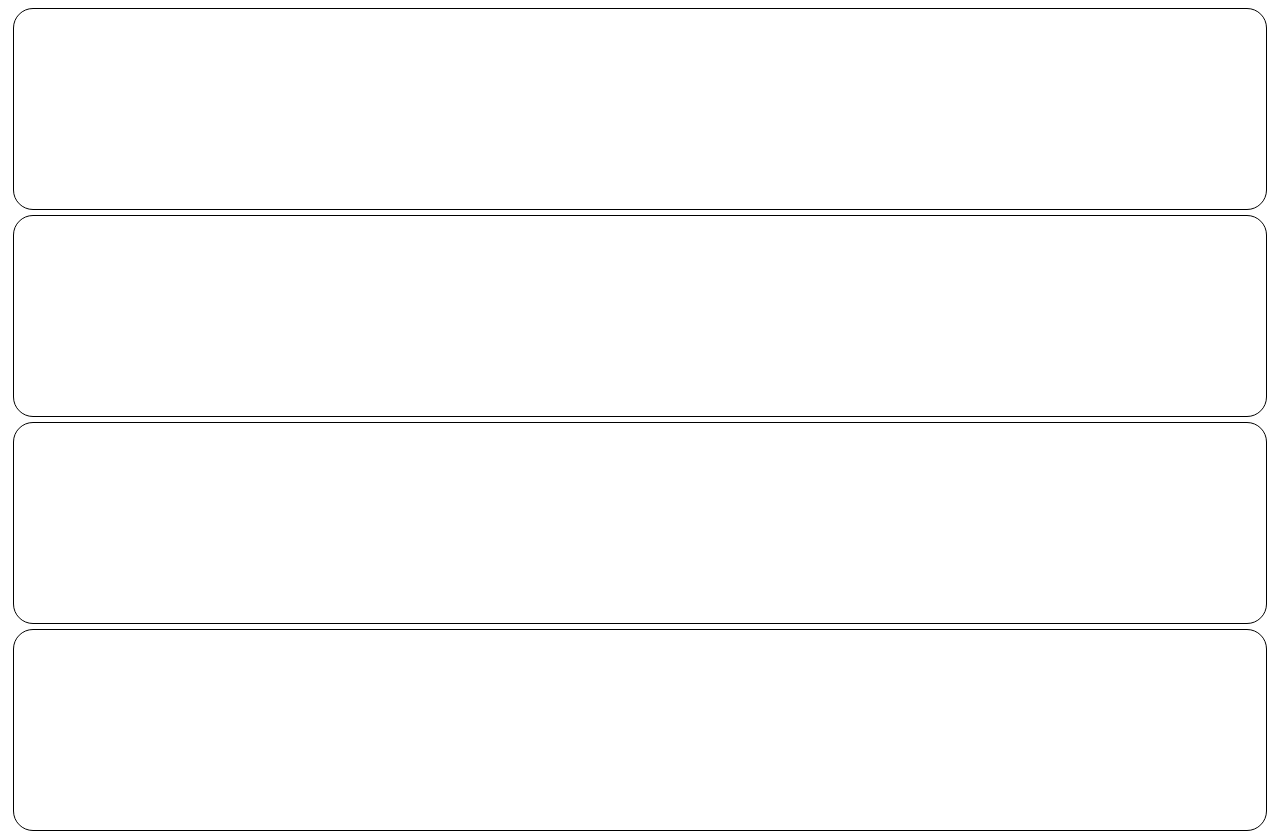
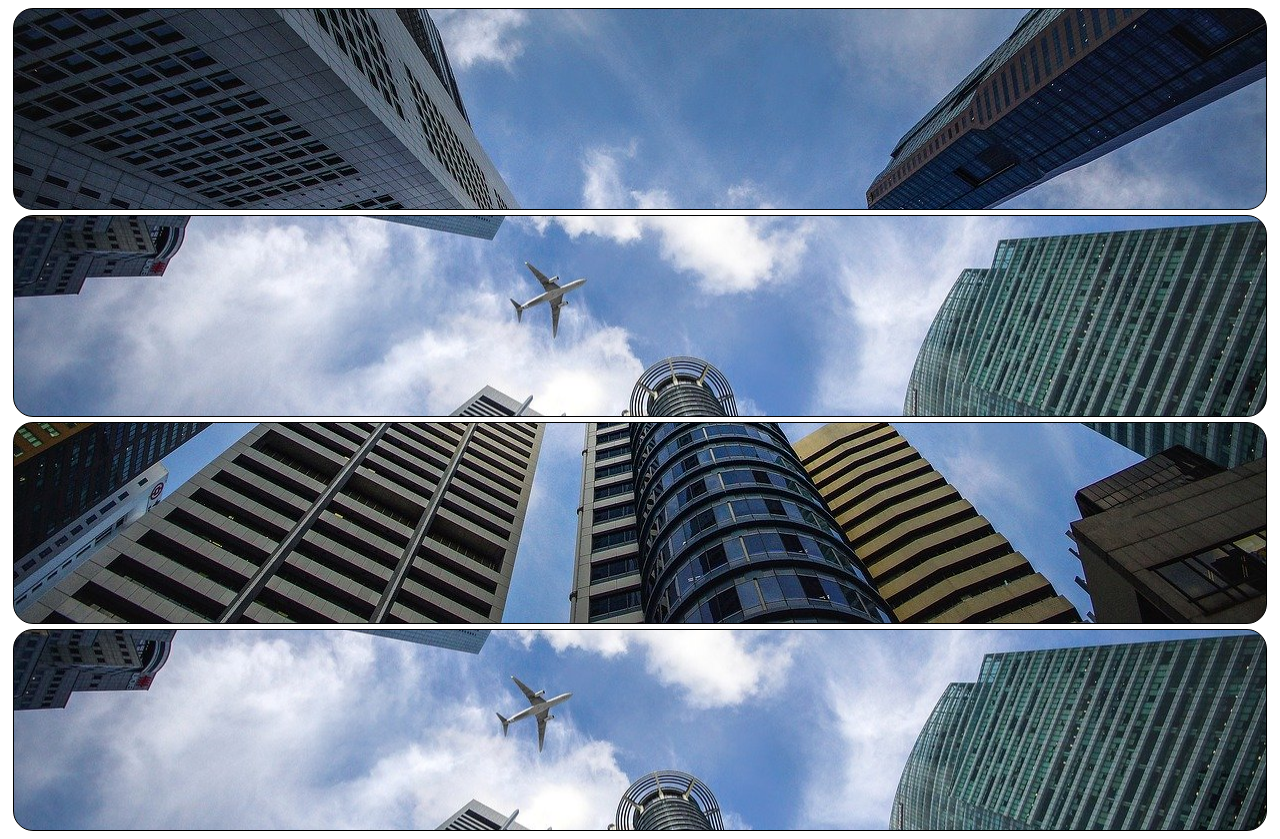
Before and after one commit to arthur7gms/HTML-CSS, a plain HTML site: page desafios/Ex22/index.html in a window 1280 px wide. Drawn offline with Linux system fonts and the light colour scheme.

Commit message:
Ajuste de Localização de Documentos

```diff
--- a/desafios/index.html
+++ b/desafios/Ex22/index.html
@@ -6,7 +6,7 @@
     <title>Posição dos Fundos</title>
     <style>
         div.bloco{
-            background-image: url(wallpaper002.jpg);
+            background-image: url(images/wallpaper002.jpg);
             height: 200px;
             border: 1px solid black;
             margin: 5px;
```
Also changed, not shown: desafios/Ex22/style3.html (renamed from desafios/style3.html, +1 -1 lines), desafios/Ex22/images/pattern001.png (renamed from desafios/images/pattern001.png), desafios/Ex22/images/pattern002.png (renamed from desafios/images/pattern002.png), desafios/Ex22/images/pattern003.png (renamed from desafios/images/pattern003.png), desafios/Ex22/images/pattern004.png (renamed from desafios/images/pattern004.png), desafios/Ex22/images/target001.png (renamed from desafios/images/target001.png), desafios/Ex22/images/wallpaper001.jpg (renamed from desafios/images/wallpaper001.jpg), desafios/Ex22/images/wallpaper002.jpg (renamed from desafios/images/wallpaper002.jpg), desafios/Ex22/images/wallpaper003.jpg (renamed from desafios/images/wallpaper003.jpg), desafios/Ex22/images/wallpaper004.jpg (renamed from desafios/images/wallpaper004.jpg), desafios/Ex22/images/wallpaper005.jpg (renamed from desafios/images/wallpaper005.jpg), desafios/Ex22/images/wallpaper006.jpg (renamed from desafios/images/wallpaper006.jpg), desafios/Ex22/index2.html (renamed from desafios/index2.html).
